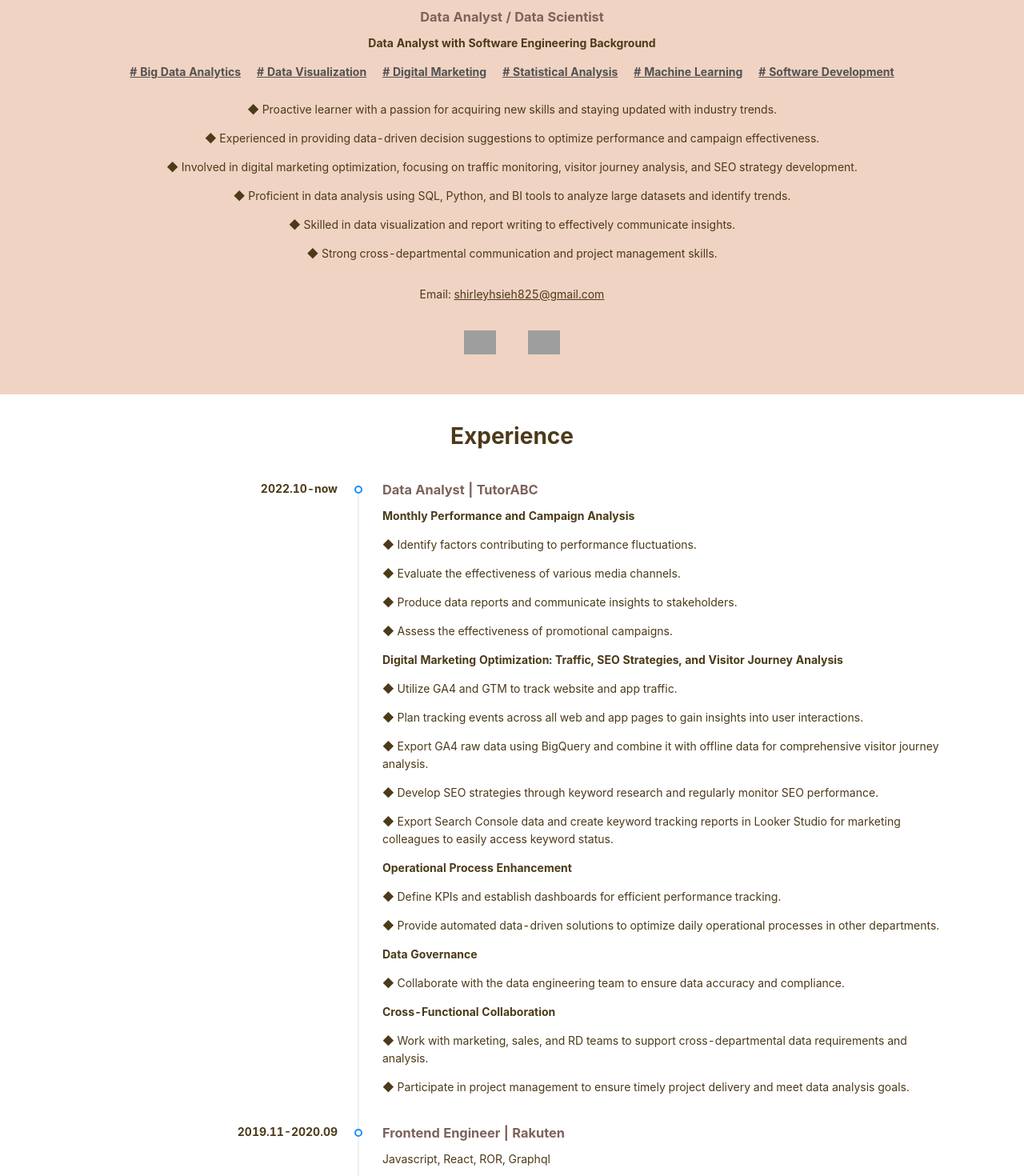
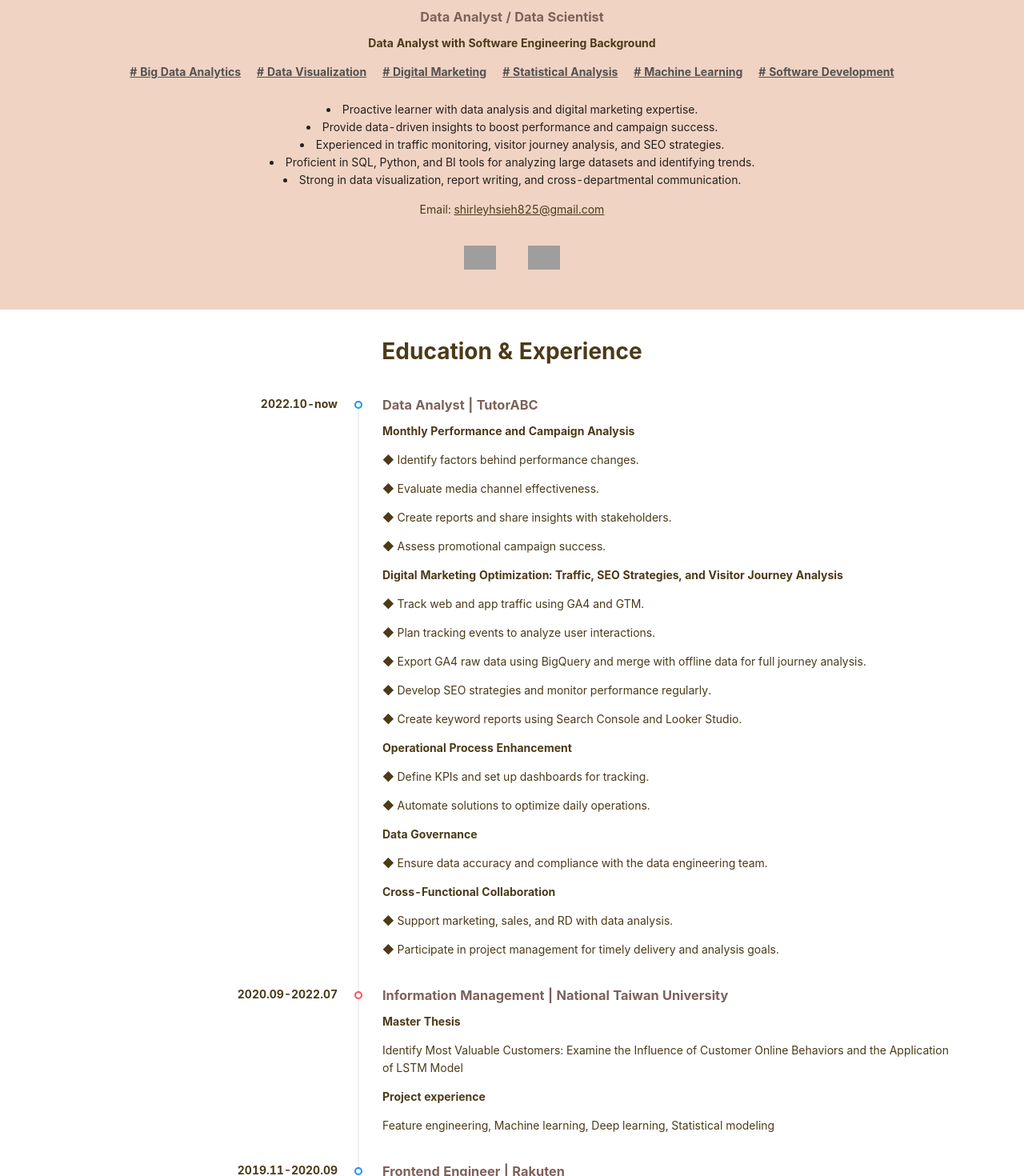
Before and after one commit to HsinShan/Portfolio-Blog, a React (Create React App) app: page / in a window 1280 px wide. Shown: the part 300-1770 px from the top of the page at 80% size. Built offline with nearby package versions, Linux system fonts and the light colour scheme; grey boxes are pictures that could not be loaded.

Commit message:
Adjust experience content and RWD style

```diff
--- a/src/assets/style/main/experience.scss
+++ b/src/assets/style/main/experience.scss
@@ -66,7 +66,7 @@ h3 {
         }
         .ant-timeline-item-left .ant-timeline-item-content {
             left: calc(50% - 70px);
-            width: 50%;
+            width: 60%;
         }
     }
 }
--- a/src/components/main/experience.js
+++ b/src/components/main/experience.js
@@ -1,5 +1,5 @@
 import React from "react";
-import Education from "./education";
+// import Education from "./education";
 import Work from "./work";
 import "../../assets/style/main/experience.scss";
 
@@ -7,7 +7,7 @@ const Experience = () => {
   return (
     <div className="experience">
       <Work />
-      <Education />
+      {/* <Education /> */}
     </div>
   );
 };
--- a/src/components/main/title.js
+++ b/src/components/main/title.js
@@ -23,30 +23,25 @@ const Title = () => {
         <span># Software Development</span>
       </div>
       <div className="about">
-        <p>
-          ◆ Proactive learner with a passion for acquiring new skills and
-          staying updated with industry trends.
-        </p>
-        <p>
-          ◆ Experienced in providing data-driven decision suggestions to
-          optimize performance and campaign effectiveness.
-        </p>
-        <p>
-          ◆ Involved in digital marketing optimization, focusing on traffic
-          monitoring, visitor journey analysis, and SEO strategy development.
-        </p>
-        <p>
-          ◆ Proficient in data analysis using SQL, Python, and BI tools to
-          analyze large datasets and identify trends.
-        </p>
-        <p>
-          ◆ Skilled in data visualization and report writing to effectively
-          communicate insights.
-        </p>
-        <p>
-          ◆ Strong cross-departmental communication and project management
-          skills.
-        </p>
+        <li>
+          Proactive learner with data analysis and digital marketing expertise.
+        </li>
+        <li>
+          Provide data-driven insights to boost performance and campaign
+          success.
+        </li>
+        <li>
+          Experienced in traffic monitoring, visitor journey analysis, and SEO
+          strategies.
+        </li>
+        <li>
+          Proficient in SQL, Python, and BI tools for analyzing large datasets
+          and identifying trends.
+        </li>
+        <li>
+          Strong in data visualization, report writing, and cross-departmental
+          communication.
+        </li>
       </div>
       <p>
         Email: <span className="email">shirleyhsieh825@gmail.com</span>
--- a/src/components/main/work.js
+++ b/src/components/main/work.js
@@ -8,56 +8,50 @@ const Work = () => {
         <Timeline.Item label="2022.10-now" color="blue">
           <h3>Data Analyst | TutorABC</h3>
           <p class="block-title">Monthly Performance and Campaign Analysis</p>
-          <p>◆ Identify factors contributing to performance fluctuations.</p>
-          <p>◆ Evaluate the effectiveness of various media channels.</p>
-          <p>
-            ◆ Produce data reports and communicate insights to stakeholders.
-          </p>
-          <p>◆ Assess the effectiveness of promotional campaigns.</p>
+          <p>◆ Identify factors behind performance changes.</p>
+          <p>◆ Evaluate media channel effectiveness.</p>
+          <p>◆ Create reports and share insights with stakeholders.</p>
+          <p>◆ Assess promotional campaign success.</p>
           <p class="block-title">
             Digital Marketing Optimization: Traffic, SEO Strategies, and Visitor
             Journey Analysis
           </p>
-          <p>◆ Utilize GA4 and GTM to track website and app traffic.</p>
+          <p>◆ Track web and app traffic using GA4 and GTM.</p>
+          <p>◆ Plan tracking events to analyze user interactions.</p>
           <p>
-            ◆ Plan tracking events across all web and app pages to gain insights
-            into user interactions.
+            ◆ Export GA4 raw data using BigQuery and merge with offline data for
+            full journey analysis.
           </p>
+          <p>◆ Develop SEO strategies and monitor performance regularly.</p>
           <p>
-            ◆ Export GA4 raw data using BigQuery and combine it with offline
-            data for comprehensive visitor journey analysis.
-          </p>
-          <p>
-            ◆ Develop SEO strategies through keyword research and regularly
-            monitor SEO performance.
-          </p>
-          <p>
-            ◆ Export Search Console data and create keyword tracking reports in
-            Looker Studio for marketing colleagues to easily access keyword
-            status.
+            ◆ Create keyword reports using Search Console and Looker Studio.
           </p>
           <p class="block-title">Operational Process Enhancement</p>
-          <p>
-            ◆ Define KPIs and establish dashboards for efficient performance
-            tracking.
-          </p>
-          <p>
-            ◆ Provide automated data-driven solutions to optimize daily
-            operational processes in other departments.
-          </p>
+          <p>◆ Define KPIs and set up dashboards for tracking.</p>
+          <p>◆ Automate solutions to optimize daily operations.</p>
           <p class="block-title">Data Governance</p>
           <p>
-            ◆ Collaborate with the data engineering team to ensure data accuracy
-            and compliance.
+            ◆ Ensure data accuracy and compliance with the data engineering
+            team.
           </p>
           <p class="block-title">Cross-Functional Collaboration</p>
+          <p>◆ Support marketing, sales, and RD with data analysis.</p>
           <p>
-            ◆ Work with marketing, sales, and RD teams to support
-            cross-departmental data requirements and analysis.
+            ◆ Participate in project management for timely delivery and analysis
+            goals.
           </p>
+        </Timeline.Item>
+        <Timeline.Item label="2020.09-2022.07" color="red">
+          <h3>Information Management | National Taiwan University</h3>
+          <p class="block-title">Master Thesis</p>
           <p>
-            ◆ Participate in project management to ensure timely project
-            delivery and meet data analysis goals.
+            Identify Most Valuable Customers: Examine the Influence of Customer
+            Online Behaviors and the Application of LSTM Model
+          </p>
+          <p class="block-title">Project experience</p>
+          <p>
+            Feature engineering, Machine learning, Deep learning, Statistical
+            modeling
           </p>
         </Timeline.Item>
         <Timeline.Item label="2019.11-2020.09" color="blue">
@@ -85,6 +79,13 @@ const Work = () => {
           </p>
           <p>2. Maintain the existing AI annotation platform.</p>
         </Timeline.Item>
+        <Timeline.Item label="2015.09-2019.06" color="red">
+          <h3>
+            Management of Information Systems | National ChengChi University
+          </h3>
+          <p>Graduation project: A Nail Art Information Integration System</p>
+          <p>Experience in database planning and implementation</p>
+        </Timeline.Item>
       </Timeline>
     </div>
   );
--- a/src/pages/main.js
+++ b/src/pages/main.js
@@ -16,7 +16,7 @@ const Main = () => {
         <Title />
       </div>
       <div className="block block2">
-        <h1>Experience</h1>
+        <h1>Education & Experience</h1>
         <Experience />
       </div>
       <div className="block">
```
